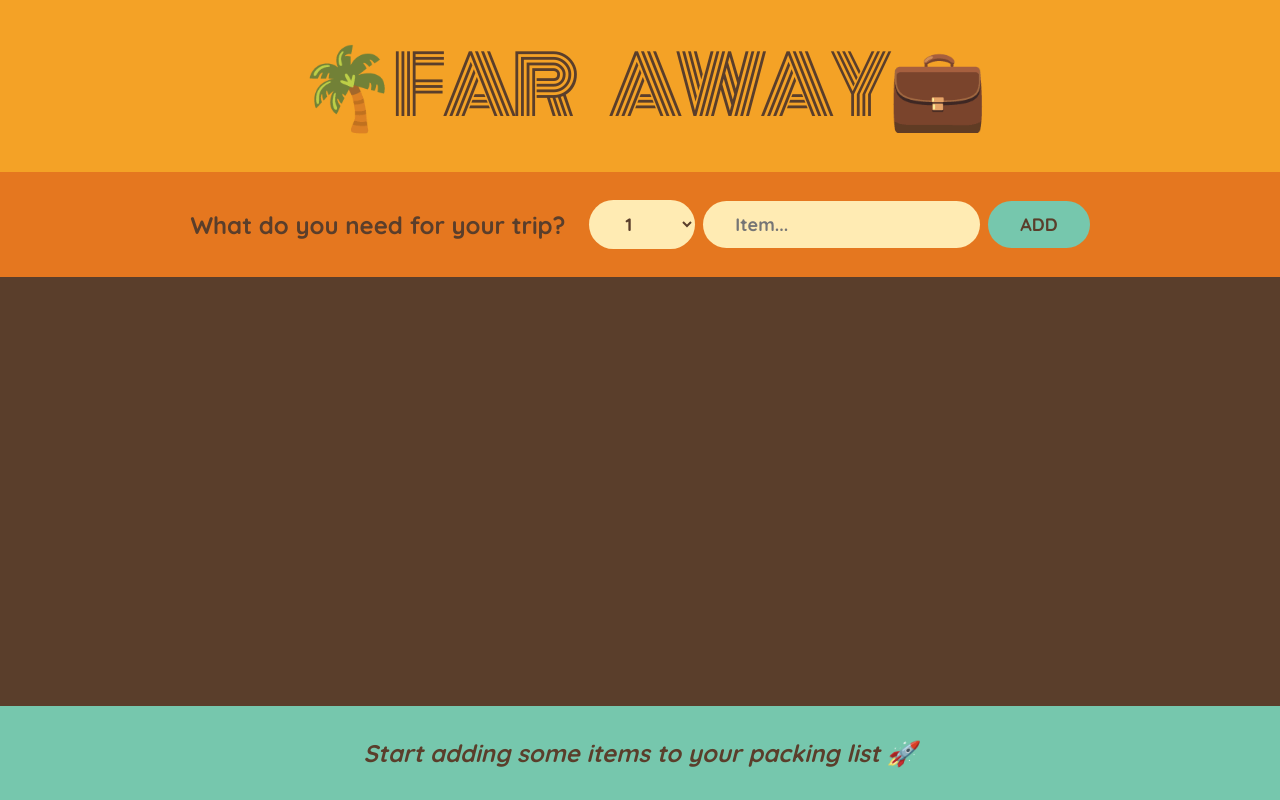
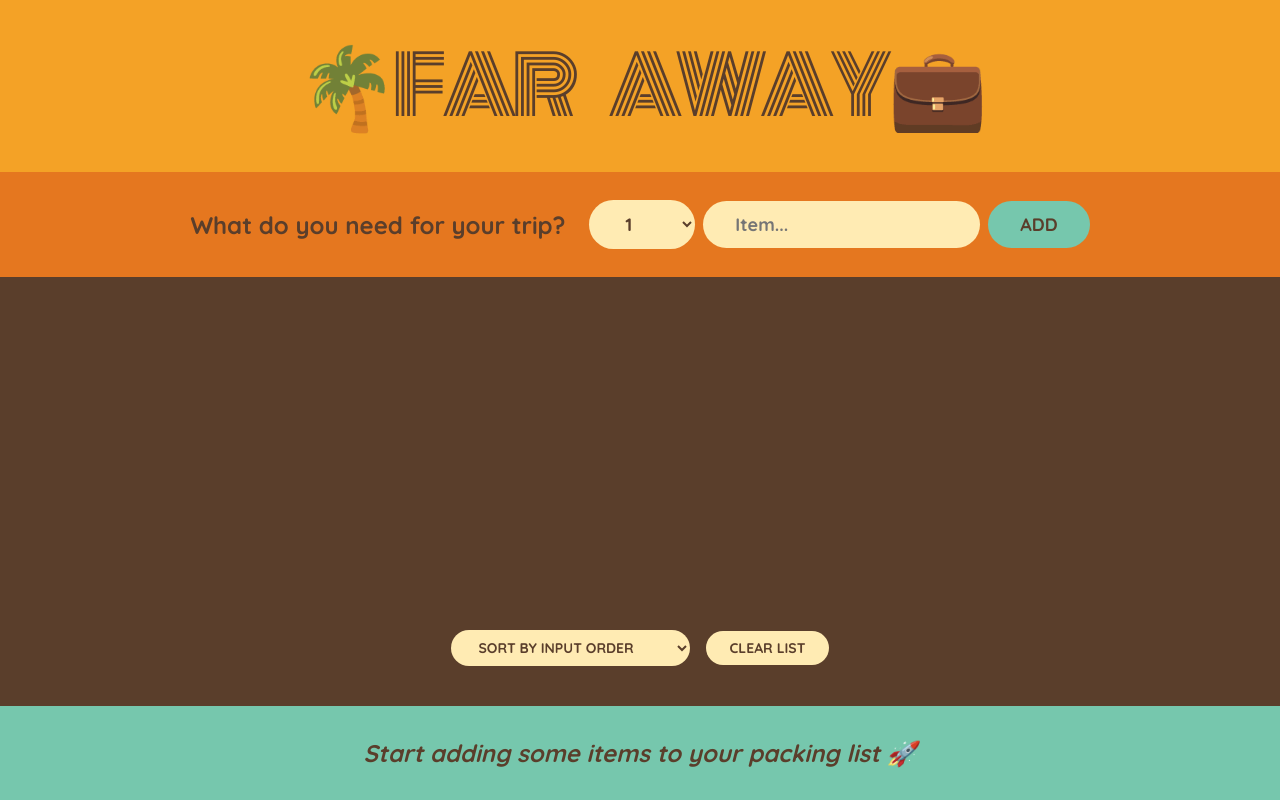
Before and after one commit to dmjendor/react-travel-list, a React (Create React App) app: page / in a window 1280 px wide. Built offline with nearby package versions, Linux system fonts and the light colour scheme.

Commit message:
Implement item sorting and list clear

```diff
--- a/src/App.js
+++ b/src/App.js
@@ -12,6 +12,13 @@
 
   function handleRemoveItem(id) {
     setItems((items) => items.filter((item) => item.id !== id));
+  }
+
+  function handleRemoveAllItems() {
+    const confirmed = window.confirm(
+      "Are you sure you wish to clear the list?"
+    );
+    if (confirmed) setItems([]);
   }
 
   function handlePackItem(id) {
@@ -29,6 +36,7 @@
         items={items}
         onRemoveItem={handleRemoveItem}
         onPackItem={handlePackItem}
+        onRemoveAllItems={handleRemoveAllItems}
       />
       <Stats items={items} />
     </div>
@@ -75,11 +83,23 @@
   );
 }
 
-function PackingList({ items, onRemoveItem, onPackItem }) {
+function PackingList({ items, onRemoveItem, onPackItem, onRemoveAllItems }) {
+  const [sortBy, setSortBy] = useState("input");
+  let sortedItems;
+  if (sortBy === "input") sortedItems = items;
+  if (sortBy === "description")
+    sortedItems = items
+      .slice()
+      .sort((a, b) => a.description.localeCompare(b.description));
+  if (sortBy === "packed")
+    sortedItems = items
+      .slice()
+      .sort((a, b) => Number(a.packed) - Number(b.packed));
+
   return (
     <div className="list">
       <ul>
-        {items.map((item) => (
+        {sortedItems.map((item) => (
           <Item
             item={item}
             key={item.id}
@@ -88,6 +108,14 @@
           />
         ))}
       </ul>
+      <div className="actions">
+        <select value={sortBy} onChange={(e) => setSortBy(e.target.value)}>
+          <option value="input">Sort by input order</option>
+          <option value="description">Sort by description</option>
+          <option value="packed">Sort by packed status</option>
+        </select>
+        <button onClick={onRemoveAllItems}>Clear List</button>
+      </div>
     </div>
   );
 }
```
